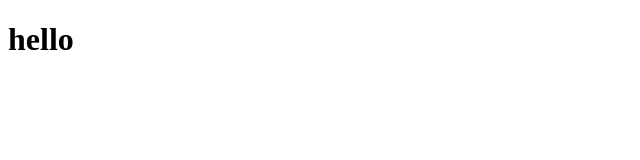
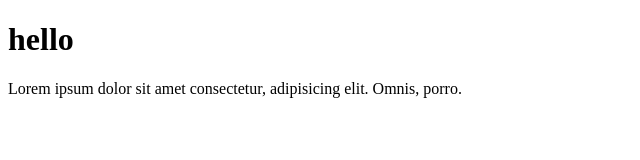
Before and after one commit to coffeeteacher/myReact1, a plain HTML site: page index.html in a window 1280 px wide. Shown: the whole page, without its empty margins (0-640 px from the left). Drawn offline with Linux system fonts and the light colour scheme.

Commit message:
edit line10

```diff
--- a/index.html
+++ b/index.html
@@ -7,5 +7,6 @@
 </head>
 <body>
     <h1>hello</h1>
+    <p>Lorem ipsum dolor sit amet consectetur, adipisicing elit. Omnis, porro.</p>
 </body>
 </html>
```
